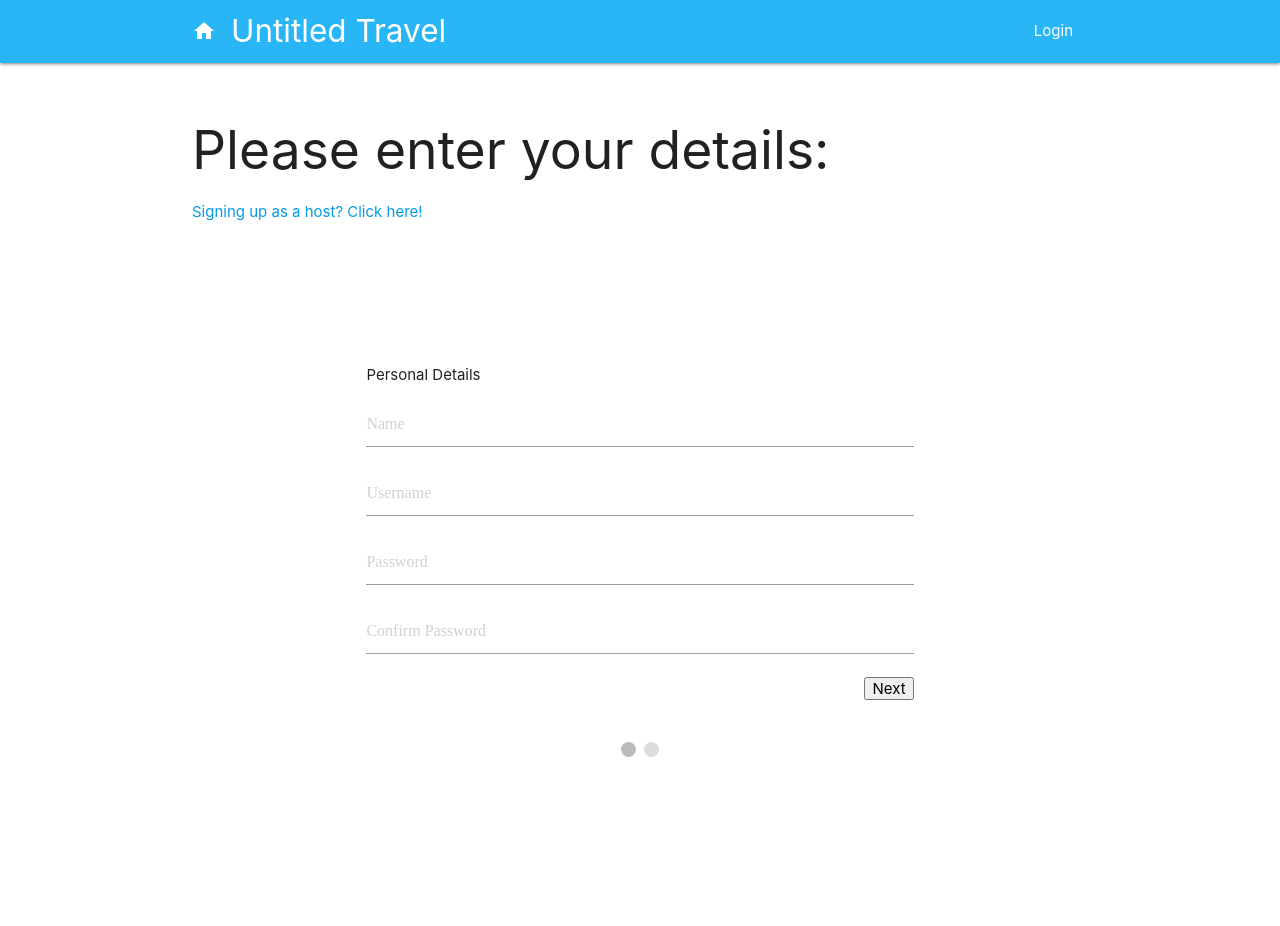
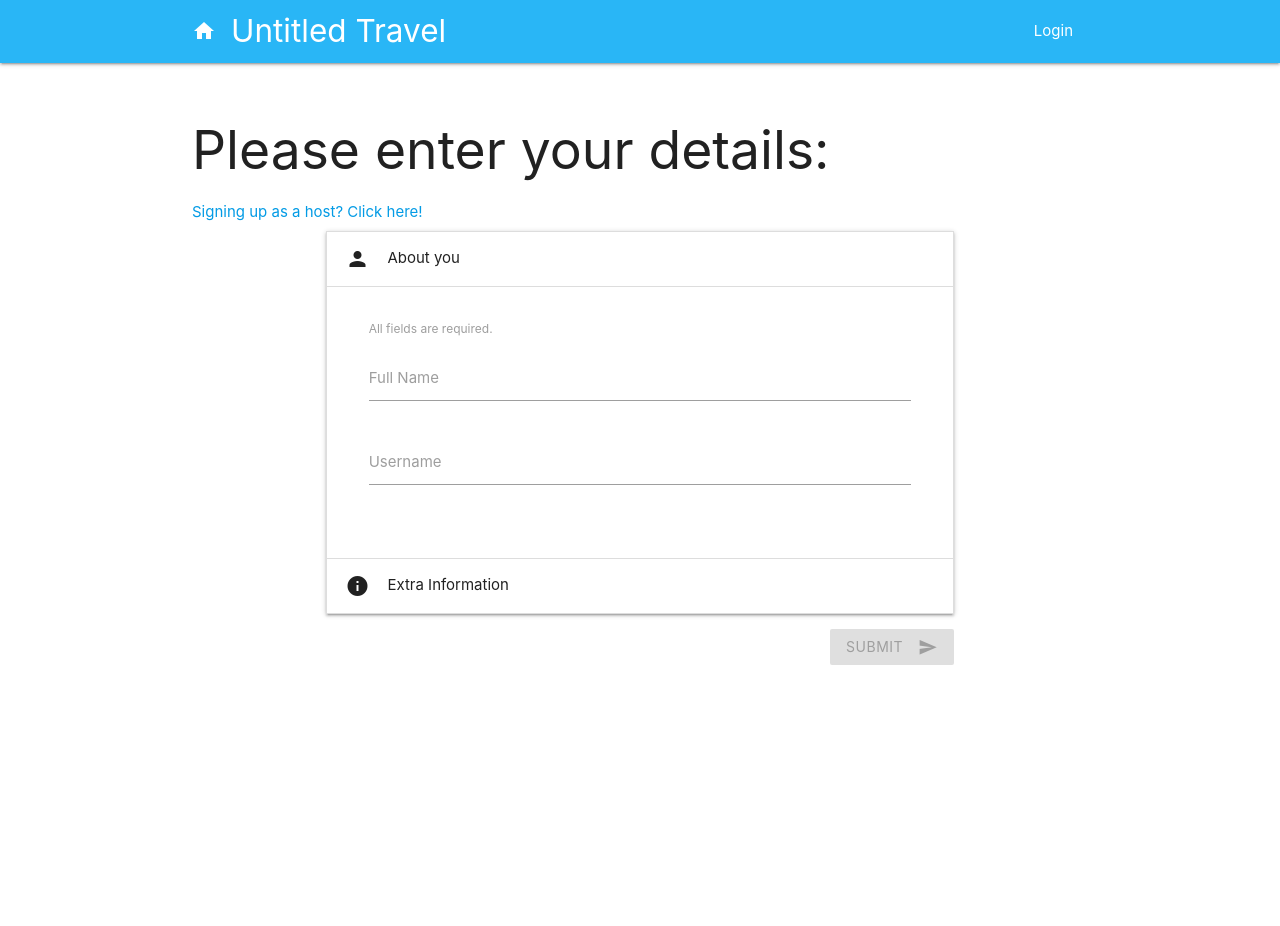
Before and after one commit to LCarnovale/Untitled_Travel_Project, a Flask app: page /signup/user in a window 1280 px wide. Shown: the part 211-1137 px from the top of the page. After the commit the page ends 876 px from the top, so only its background shows below. Run offline with Flask 2, Linux system fonts and the light colour scheme; some libraries are stand-ins or nearby versions.

Commit message:
Fixed searches with no items, redesigned user signup

```diff
--- a/src/search.py
+++ b/src/search.py
@@ -14,6 +14,8 @@ class Search():
                        bathrooms, parking, location, distance):
         self._scores = []
         print('ADV search')
+        if len(self._items) == 0:
+            return []
 
         if search:
             self._keywordSearch(search)
--- a/templates/signup.html
+++ b/templates/signup.html
@@ -7,56 +7,95 @@
 	<link rel="stylesheet" href = "{{url_for('static',filename = 'formstep.css')}}">
 	<h2> Please enter your details: </h2>
 	<a href="{{url_for('signup_owner')}}">Signing up as a host? Click here!</a>
-	<form name='post_ad' id = "regForm" method='POST'>
-		<div class = "tab">Personal Details
-			<p><input name = "account_name" placeholder = "Name" class = "required"></p>
-			{% if username_taken %}
-			<label style="color: red">Username is taken.</label>
-			{% endif %}
-			<p><input name = "account_username" placeholder = "Username" class = "required"></p>
-			<p><input name = "account_password" placeholder = "Password" type = "password"
-				oninput="checkPassMatch()"></p>
-			<p><input name = "account_password_confirm" placeholder = "Confirm Password" type = "password"
-				oninput="checkPassMatch()"></p>
+	<form method='POST'>
+			<div class="container">
+				<ul class="collapsible">
+					<li class="active">
+						<div class="collapsible-header"><i class="material-icons">person</i>About you</div>
+						<div class="collapsible-body">
+							<div class="row">
+								<div class="col s12">
+									<label>
+										All fields are required.
+									</label>
+								</div>
 
-			<label id="pass_match_label", style="color: red; float:left; display:none">Passwords must match.</label>
-		</div>
-		<div class = "tab">
-				{%if invalid_email %}
-				<label style="color: red">Invalid email address.</label>
-				{% endif %}
-				<p><input name = "account_email" placeholder = "Email" type = "email"></p>
-				<p><input name = "account_phone" placeholder = "Mobile"></p>
-				<p><input name = "account_description" placeholder = "Description" type = "paragraph">
-		</div>
-		<div style="overflow:auto;">
-			<div style="float:right;">
-				<button type="button" id="prevBtn" onclick="nextPrev(-1)">Previous</button>
-				<button type="button" id="nextBtn" onclick="nextPrev(1)">Next</button>
+								<div class="input-field col s12">
+									<input type="text" id="name_input" name="name_input" class="required" />
+									<label for="name_input">Full Name</label>
+
+								</div>
+								<div class="input-field col s12">
+									<input type="text" id="uname_input" name="uname_input" />
+									<label for="uname_input">Username</label>
+								</div>
+							</div>
+						</div>
+					</li>
+					<li>
+						<div class="collapsible-header"><i class="material-icons">info</i>Extra Information</div>
+						<div class="collapsible-body">
+							<div class="row">
+								<div class="input-field col s12">
+									<textarea id="desc_input" name="desc_input" class="materialize-textarea"></textarea>
+									<label for="desc_input">Description (optional)</label>
+								</div>
+
+								<div class="input-field col s12 m12 l6">
+									<input type="email" id="email_input" name="email_input" class="validate">
+									<label for="email_input">Email</label>
+									<span class="helper-text" data-error="Invalid email" data-success="Valid">
+								</div>
+								<div class="input-field col s12 m12 l6">
+									<input type="tel" id="phone_input" name="phone_input">
+									<label for="phone_input">Phone Number</label>
+								</div>
+								<div class="input-field col s12">
+									<input type="password" id="password_input" name="password_input" class="validate"
+										oninput="checkPassMatch()">
+									<label for="password_input">Password</label>
+								</div>
+								<div class="input-field col s12">
+									<input type="password" id="password_confirm_input" name="password_confirm_input"
+										class="validate" oninput="checkPassMatch()">
+									<label for="password_confirm_input">Confirm Password</label>
+									<span class="helper-text" data-error="Passwords must match">
+
+								</div>
+							</div>
+						</div>
+					</li>
+				</ul>
+				<div class="right-align">
+					<button class="btn waves-effect waves-light light-blue" type="submit" name="action" id="sub_btn" disabled>Submit
+						<i class="material-icons right">send</i>
+					</button>
+				</div>
 			</div>
-		</div>
-		<div style="text-align:center;margin-top:40px;">
-			<span class="step"></span>
-			<span class="step"></span>
-		</div>
+
 	</form>
 
 	<script>
 		function checkPassMatch() {
-			var newpass = document.getElementsByName("account_password")[0];
-			var confirm = document.getElementsByName("account_password_confirm")[0];
-			if (newpass.value == confirm.value) {
-				newpass.setAttribute('style', 'border:green 2px solid');
-				confirm.setAttribute('style', 'border:green 2px solid');
-				document.getElementById('nextBtn').disabled = false
-				document.getElementById('pass_match_label').style.display = "none";
+			var newpass = document.getElementById("password_input");
+			var confirm = document.getElementById("password_confirm_input");
+			var subBtn = document.getElementById("sub_btn");
+			console.log(newpass.value == confirm.value)
+			if (newpass.value && (newpass.value == confirm.value)) {
+				confirm.setCustomValidity("");
+				newpass.setCustomValidity("");
+				subBtn.disabled = false;
 			} else {
-				newpass.setAttribute('style', 'border:red 1px solid');
-				confirm.setAttribute('style', 'border:red 1px solid');
-				document.getElementById('nextBtn').disabled = true
-				document.getElementById('pass_match_label').style.display = 'block';
+				confirm.setCustomValidity("invalid");
+				newpass.setCustomValidity("invalid");
+				subBtn.disabled = true;
 			}
+			M.updateTextFields();
 		}
+
+		$(document).ready(function () {
+			$('.collapsible').collapsible();
+		});
 	</script>
 	<script type =text/javascript src = "{{ url_for('static',filename = 'formstep.js')}}"></script>
 {% endblock %}
```
